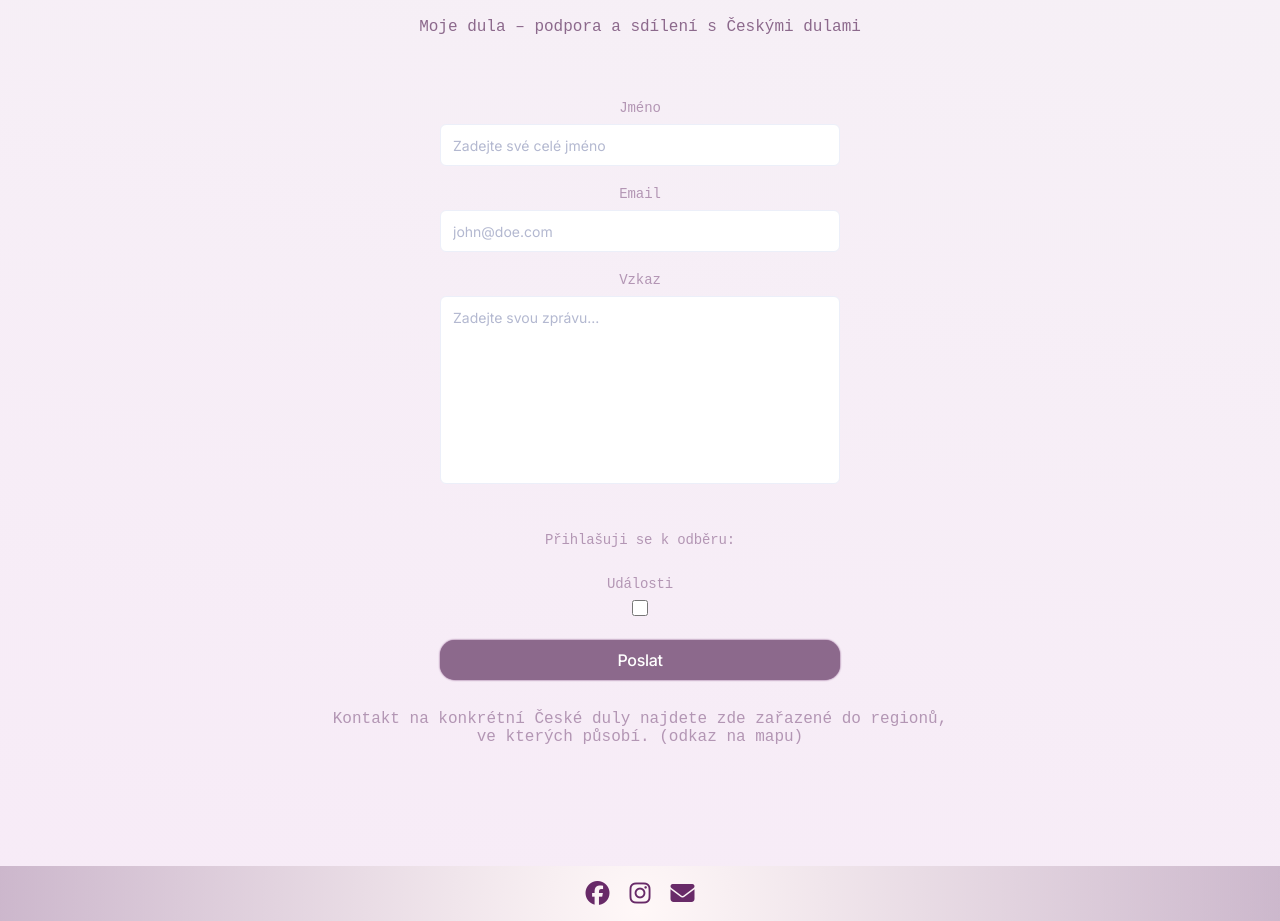
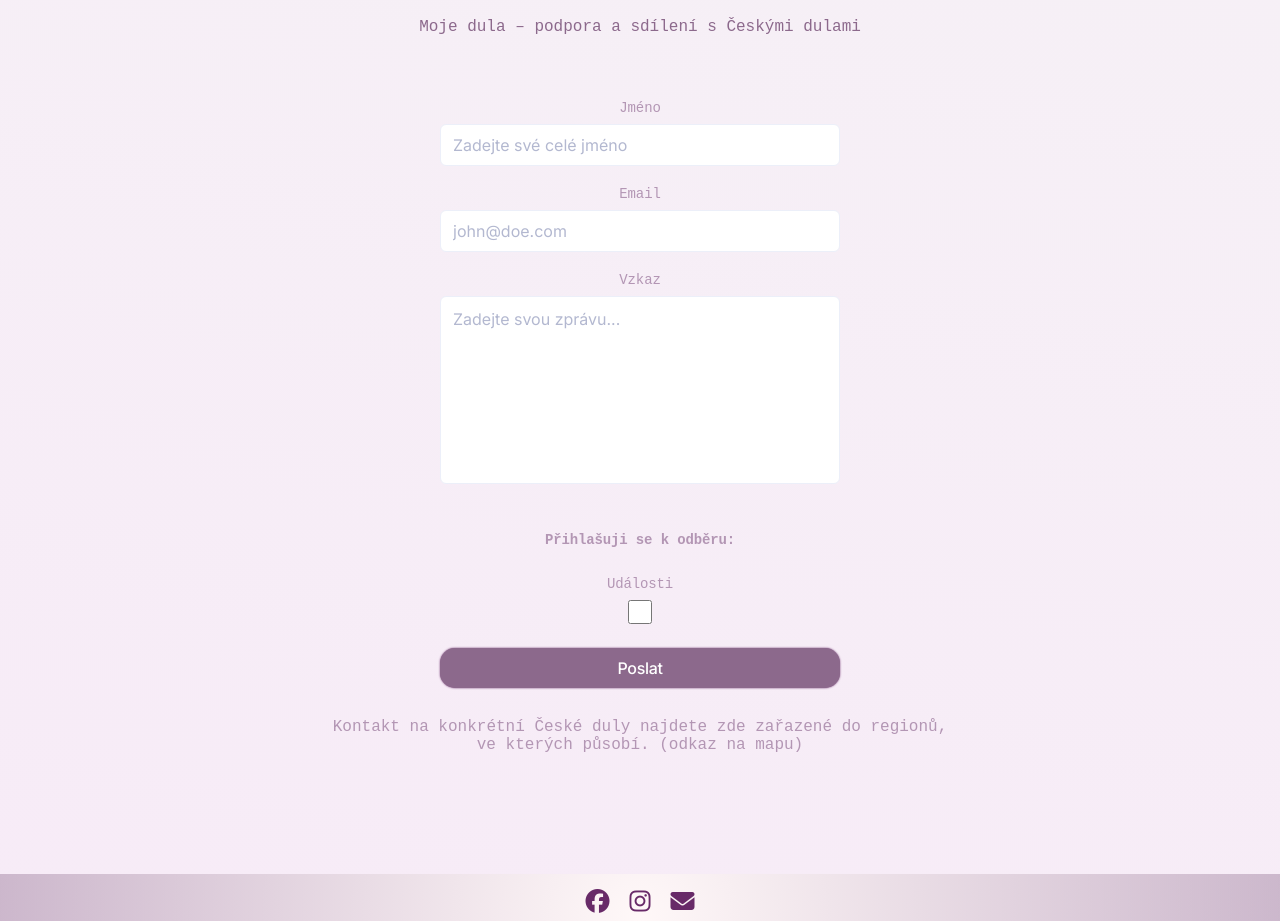
Before and after one commit to CreativeOxana/mojedula, a React (Vite) app: page /contacts in a window 1280 px wide. Shown: the part 1261-2182 px from the top of the page. Built offline with nearby package versions, Linux system fonts and the light colour scheme; a web font is replaced by a local one.

Commit message:
Update style form

```diff
--- a/src/pages/components/Form/index.jsx
+++ b/src/pages/components/Form/index.jsx
@@ -80,7 +80,9 @@ export default function Form() {
           ></textarea>
         </div>
         <div className="formcarry-block">
-          <p>Přihlašuji se k odběru: </p>
+          <p>
+            <strong>Přihlašuji se k odběru: </strong>
+          </p>
           <label htmlFor="checkbox"> Události </label>
           <input
             type="checkbox"
--- a/src/pages/components/Form/style.css
+++ b/src/pages/components/Form/style.css
@@ -66,7 +66,7 @@
   padding: 8px 12px;
 
   font-family: "Inter", sans-serif;
-  font-size: 14px;
+  font-size: 16px;
   transition: 125ms background, 125ms color, 125ms box-shadow;
 }
 
@@ -179,8 +179,8 @@
 }
 
 input[type="checkbox"] {
-  width: 1rem;
-  height: 1rem;
+  width: 1.5rem;
+  height: 1.5rem;
   accent-color: var(--dark-color);
   padding: 0.4rem;
 }
```
